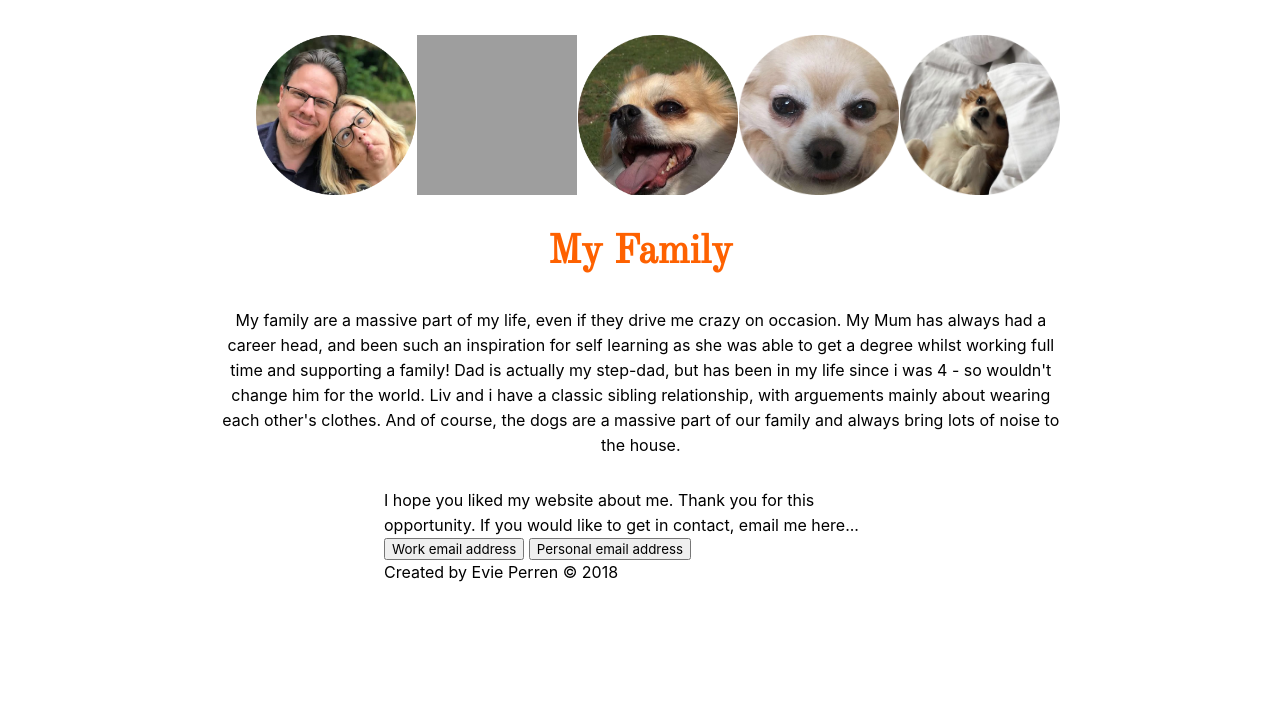
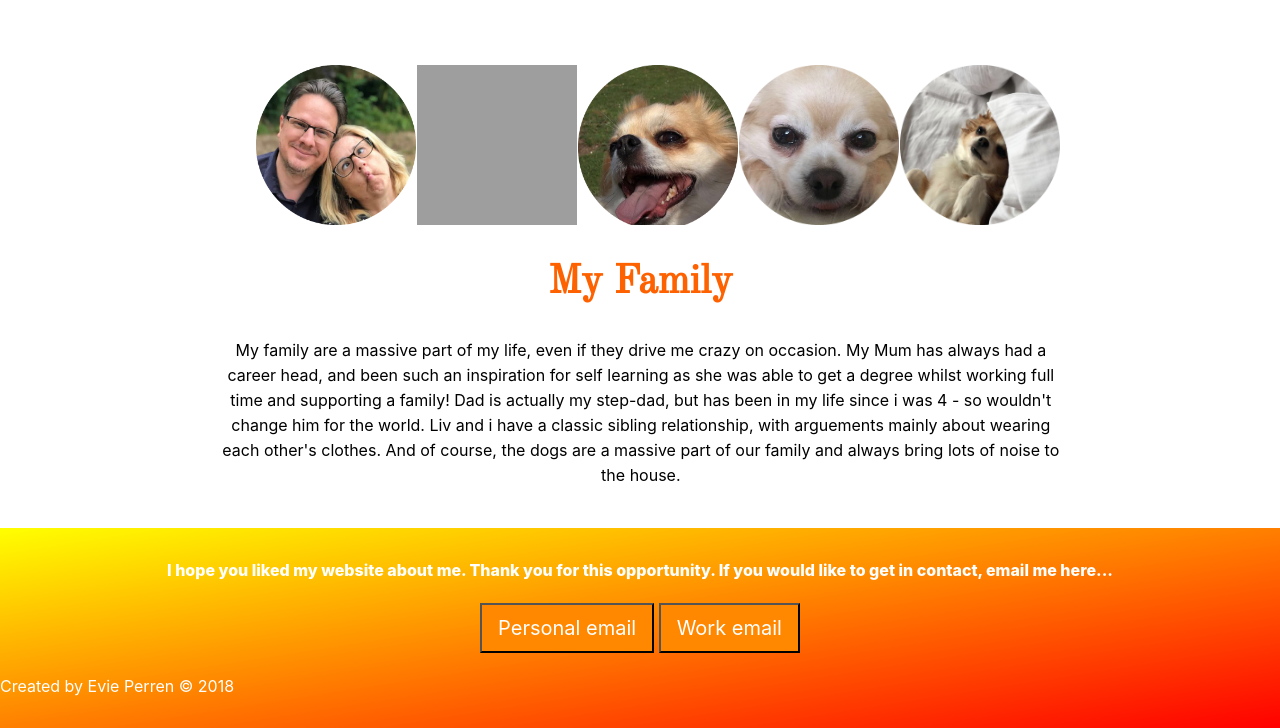
Before and after one commit to eviebutland/Interview-Project, a plain HTML site: page index.html in a window 1280 px wide. Shown: the part 2184-2912 px from the top of the page. Before the commit the page ends 2769 px from the top, so only its background shows below. Drawn offline with nearby package versions, Linux system fonts and the light colour scheme; grey boxes are pictures that could not be loaded.

Commit message:
creating footer element

```diff
--- a/index.html
+++ b/index.html
@@ -101,16 +101,22 @@
     </div>
     </section>
     <footer>
-        <div class="container">
-            <div class="row">
-                <p>I hope you liked my website about me. Thank you for this opportunity. If you would like to get in contact, email me here...</p>
-                <button> Work email address
-                    <!-- create a button that sends an email to me-->
+        <div class="container-footer">
+            <div class="row-footer">
+                <p id="f-p">I hope you liked my website about me. Thank you for this opportunity. If you would like to get in contact, email me here...</p>
+                <form>
+                <button>
+                    <a href="mailto:evie.butland@gmail.com">
+                       Personal email
+                    </a>
+                </button>
 
+                <button>
+                    <a href="mailto:evie.perren@simplyhealth.co.uk">
+                        Work email
+                    </a>
                 </button>
-                <button>
-                    Personal email address
-                </button>
+                </form>
                 <p>Created by Evie Perren &copy 2018</p>
             </div>
         </div>
--- a/styles.css
+++ b/styles.css
@@ -70,6 +70,7 @@
     color:rgb(204, 126, 36);
     font-size: 40px;
     margin-bottom: 30px;
+    padding-top: 30px;
     font-family: 'Old Standard TT', serif;
 }
 #hobbies-container{
@@ -121,4 +122,29 @@
 }
 .span-4-of-6 p {
     text-align: center;
+    padding-bottom: 40px;
 }
+
+/* ------------------------ footer section ------------------- */
+
+.container-footer{
+    background-image: linear-gradient(to bottom right, yellow , red);
+    color: #ffffff;
+    height: 200px;
+}
+.row-footer{
+    display: inline
+}
+#f-p{
+    font-weight: 800;
+    padding-top: 30px;
+    text-align: center;
+}
+form{
+    padding: 20px;
+    text-align: center;
+}
+button{
+    background-color: rgb(255, 136, 0);
+    font-size: 20px;
+}
```
